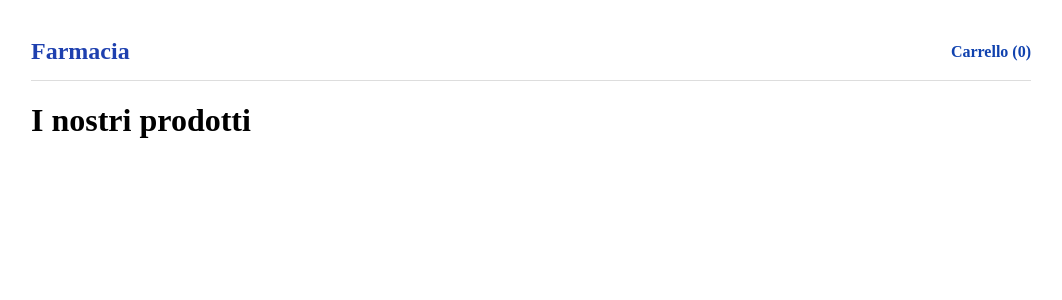
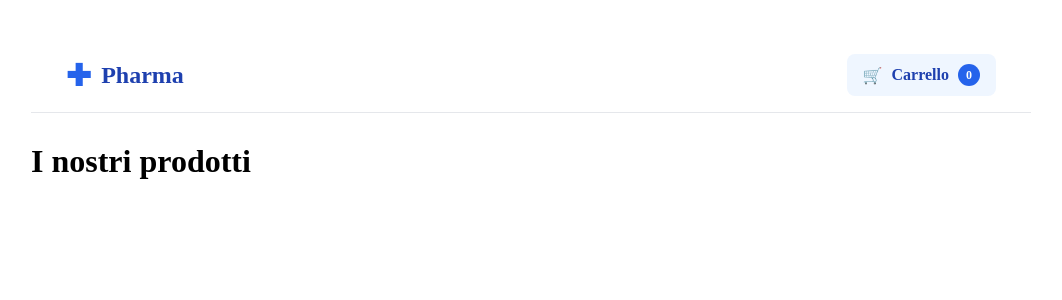
Before and after one commit to Hellboiz19/pharma-project, a React app in the folder frontend/: page / in a window 1280 px wide. Shown: the top 300 px of the page, without its empty margins (109-1171 px from the left). Built offline with nearby package versions, Linux system fonts and the light colour scheme; no server answers; the HTML template or start-up script is replaced by a standard one.

Commit message:
nav bar added

```diff
--- a/frontend/src/App.css
+++ b/frontend/src/App.css
@@ -199,3 +199,87 @@
   padding: 6px 0;
   margin: 0;
 }
+
+
+/* NAVBAR */
+
+.navbar {
+  width: 100%;
+  min-height: 75px;
+  display: flex;
+  align-items: center;
+  justify-content: space-between;
+  padding: 0 35px;
+  box-sizing: border-box;
+  background-color: white;
+  border-bottom: 1px solid #e5e7eb;
+  margin-bottom: 30px;
+}
+
+.navbar-logo {
+  display: flex;
+  align-items: center;
+  gap: 10px;
+  color: #1e40af;
+  font-size: 24px;
+  font-weight: bold;
+  text-decoration: none;
+}
+
+.logo-icon {
+  font-size: 30px;
+  color: #2563eb;
+}
+
+.navbar-cart {
+  display: flex;
+  align-items: center;
+  gap: 9px;
+  padding: 10px 16px;
+  border-radius: 8px;
+  background-color: #eff6ff;
+  color: #1e40af;
+  font-weight: 600;
+  text-decoration: none;
+  transition: background-color 0.2s;
+}
+
+.navbar-cart:hover {
+  background-color: #dbeafe;
+}
+
+.cart-count {
+  display: flex;
+  align-items: center;
+  justify-content: center;
+  min-width: 22px;
+  height: 22px;
+  padding: 0 5px;
+  box-sizing: border-box;
+  border-radius: 50%;
+  background-color: #2563eb;
+  color: white;
+  font-size: 12px;
+}
+
+/* RESPONSIVE */
+
+@media (max-width: 650px) {
+
+  .navbar {
+    padding: 15px;
+    flex-wrap: wrap;
+    gap: 15px;
+  }
+
+
+
+  .navbar-logo {
+    font-size: 20px;
+  }
+
+  .navbar-cart {
+    padding: 8px 10px;
+  }
+
+}
--- a/frontend/src/App.jsx
+++ b/frontend/src/App.jsx
@@ -106,10 +106,29 @@ useEffect(() => {
 
     <div className="container">
       <title>Pharma</title>
-      <header className="header">
-        <Link to="/" className="logo">Farmacia</Link>
-        <Link to="/cart" className="cart-link">Carrello ({cartCount})</Link>
+
+      <header className="navbar">
+
+        {/* Logo */}
+        <Link to="/" className="navbar-logo">
+          <span className="logo-icon">✚</span>
+          <span>Pharma</span>
+        </Link>
+
+        {/* Carrello */}
+        <Link to="/cart" className="navbar-cart">
+
+          <span>🛒</span>
+          <span>Carrello</span>
+
+          <span className="cart-count">
+            {cartCount}
+          </span>
+
+        </Link>
+
       </header>
+
 
       <Routes>
         <Route
```
